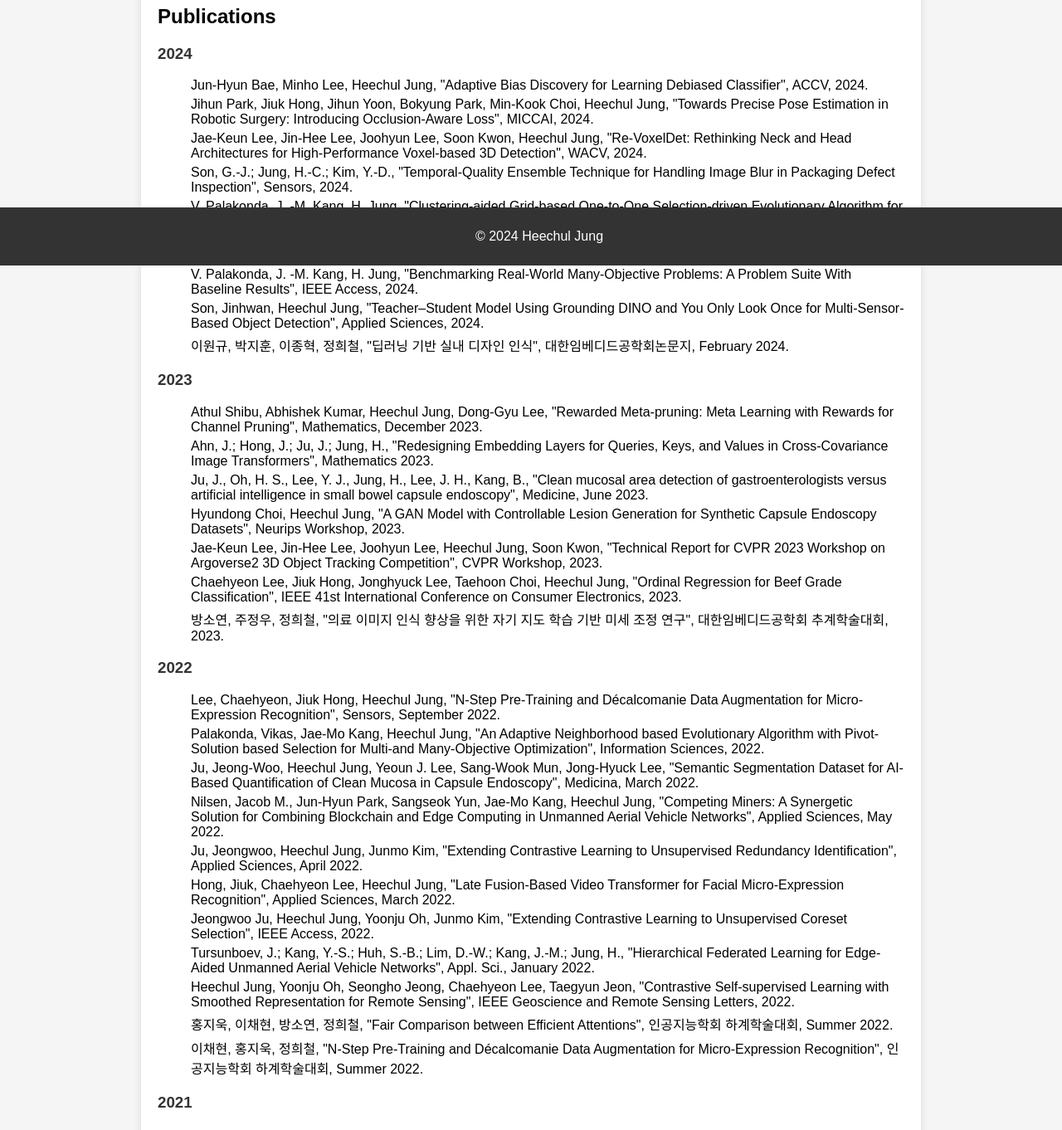
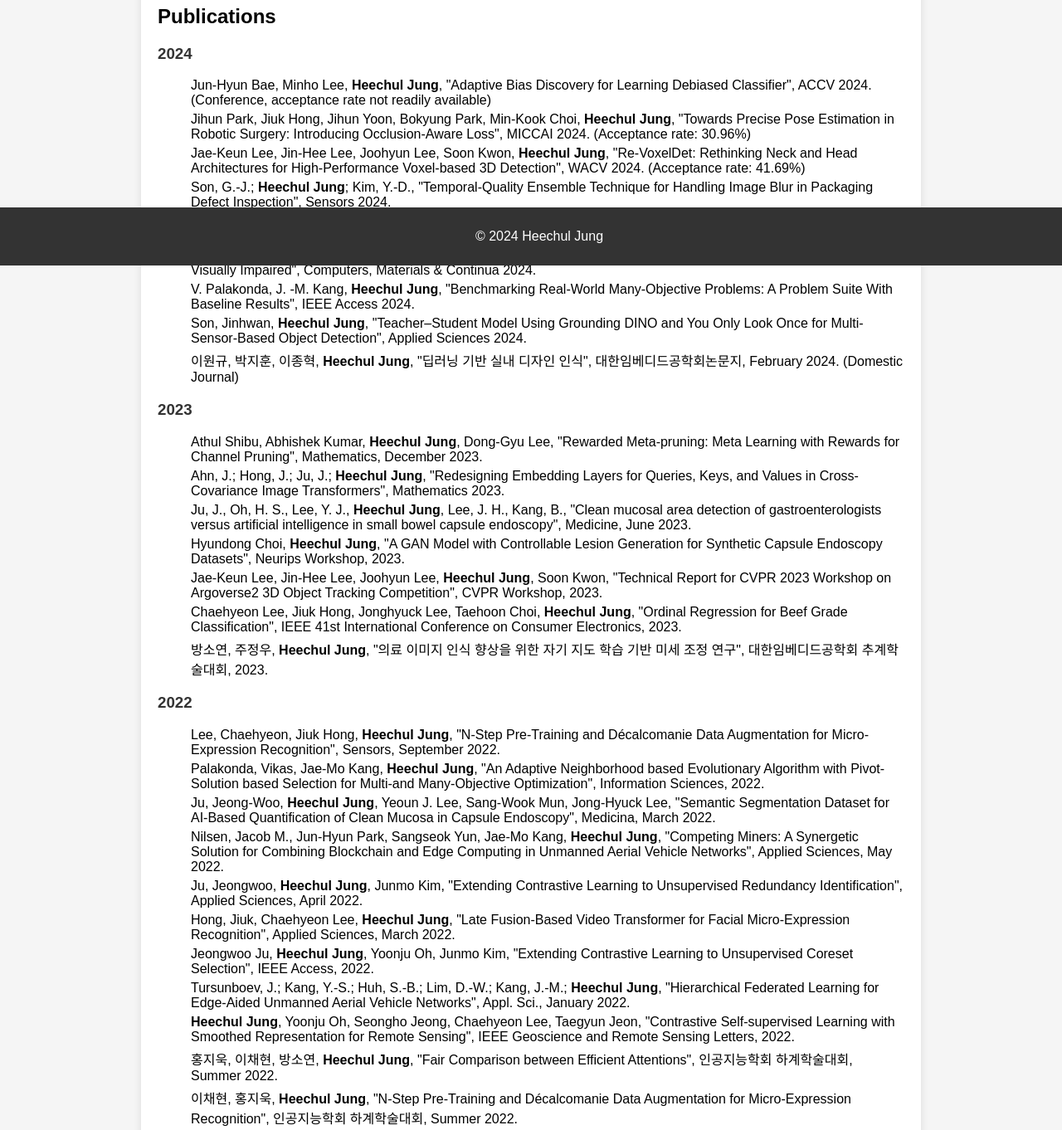
Before and after one commit to heechul-knu/heechul-github.io, a plain HTML site: page index.html in a window 1280 px wide. Shown: the part 480-1842 px from the top of the page at 83% size. Drawn offline with Linux system fonts and the light colour scheme.

Commit message:
Update index.html

```diff
--- a/index.html
+++ b/index.html
@@ -76,41 +76,44 @@
     <section id="publications">
         <h2>Publications</h2>
         <h3>2024</h3>
-        <ul>
-<li>Jun-Hyun Bae, Minho Lee, Heechul Jung, "Adaptive Bias Discovery for Learning Debiased Classifier", ACCV, 2024.</li>
-<li>Jihun Park, Jiuk Hong, Jihun Yoon, Bokyung Park, Min-Kook Choi, Heechul Jung, "Towards Precise Pose Estimation in Robotic Surgery: Introducing Occlusion-Aware Loss", MICCAI, 2024.</li>
-<li>Jae-Keun Lee, Jin-Hee Lee, Joohyun Lee, Soon Kwon, Heechul Jung, "Re-VoxelDet: Rethinking Neck and Head Architectures for High-Performance Voxel-based 3D Detection", WACV, 2024.</li>
-<li>Son, G.-J.; Jung, H.-C.; Kim, Y.-D., "Temporal-Quality Ensemble Technique for Handling Image Blur in Packaging Defect Inspection", Sensors, 2024.</li>
-<li>V. Palakonda, J. -M. Kang, H. Jung, "Clustering-aided Grid-based One-to-One Selection-driven Evolutionary Algorithm for Multi/Many-objective Optimization", IEEE Access, 2024.</li>
-<li>S. Karshiev, S. Bang, S. Ryue, H. Jung, "Real-Time Object Detection and Face Recognition Application for the Visually Impaired", Computers, Materials & Continua, 2024.</li>
-<li>V. Palakonda, J. -M. Kang, H. Jung, "Benchmarking Real-World Many-Objective Problems: A Problem Suite With Baseline Results", IEEE Access, 2024.</li>
-<li>Son, Jinhwan, Heechul Jung, "Teacher–Student Model Using Grounding DINO and You Only Look Once for Multi-Sensor-Based Object Detection", Applied Sciences, 2024.</li>
-<li>이원규, 박지훈, 이종혁, 정희철, "딥러닝 기반 실내 디자인 인식", 대한임베디드공학회논문지, February 2024.</li>
-        </ul>
+<ul>
+  <li>Jun-Hyun Bae, Minho Lee, <strong>Heechul Jung</strong>, "Adaptive Bias Discovery for Learning Debiased Classifier", ACCV 2024. (Conference, acceptance rate not readily available)</li>
+  <li>Jihun Park, Jiuk Hong, Jihun Yoon, Bokyung Park, Min-Kook Choi, <strong>Heechul Jung</strong>, "Towards Precise Pose Estimation in Robotic Surgery: Introducing Occlusion-Aware Loss", MICCAI 2024. (Acceptance rate: 30.96%)</li>
+  <li>Jae-Keun Lee, Jin-Hee Lee, Joohyun Lee, Soon Kwon, <strong>Heechul Jung</strong>, "Re-VoxelDet: Rethinking Neck and Head Architectures for High-Performance Voxel-based 3D Detection", WACV 2024. (Acceptance rate: 41.69%)</li>
+  <li>Son, G.-J.; <strong>Heechul Jung</strong>; Kim, Y.-D., "Temporal-Quality Ensemble Technique for Handling Image Blur in Packaging Defect Inspection", Sensors 2024.</li>
+  <li>V. Palakonda, J. -M. Kang, <strong>Heechul Jung</strong>, "Clustering-aided Grid-based One-to-One Selection-driven Evolutionary Algorithm for Multi/Many-objective Optimization", IEEE Access 2024.</li>
+  <li>S. Karshiev, S. Bang, S. Ryue, <strong>Heechul Jung</strong>, "Real-Time Object Detection and Face Recognition Application for the Visually Impaired", Computers, Materials & Continua 2024.</li>
+  <li>V. Palakonda, J. -M. Kang, <strong>Heechul Jung</strong>, "Benchmarking Real-World Many-Objective Problems: A Problem Suite With Baseline Results", IEEE Access 2024.</li>
+  <li>Son, Jinhwan, <strong>Heechul Jung</strong>, "Teacher–Student Model Using Grounding DINO and You Only Look Once for Multi-Sensor-Based Object Detection", Applied Sciences 2024.</li>
+  <li>이원규, 박지훈, 이종혁, <strong>Heechul Jung</strong>, "딥러닝 기반 실내 디자인 인식", 대한임베디드공학회논문지, February 2024. (Domestic Journal)</li>
+</ul>
+
         <h3>2023</h3>
 <ul>
-  <li>Athul Shibu, Abhishek Kumar, Heechul Jung, Dong-Gyu Lee, "Rewarded Meta-pruning: Meta Learning with Rewards for Channel Pruning", Mathematics, December 2023.</li>
-  <li>Ahn, J.; Hong, J.; Ju, J.; Jung, H., "Redesigning Embedding Layers for Queries, Keys, and Values in Cross-Covariance Image Transformers", Mathematics 2023.</li>
-  <li>Ju, J., Oh, H. S., Lee, Y. J., Jung, H., Lee, J. H., Kang, B., "Clean mucosal area detection of gastroenterologists versus artificial intelligence in small bowel capsule endoscopy", Medicine, June 2023.</li>
-  <li>Hyundong Choi, Heechul Jung, "A GAN Model with Controllable Lesion Generation for Synthetic Capsule Endoscopy Datasets", Neurips Workshop, 2023.</li>
-  <li>Jae-Keun Lee, Jin-Hee Lee, Joohyun Lee, Heechul Jung, Soon Kwon, "Technical Report for CVPR 2023 Workshop on Argoverse2 3D Object Tracking Competition", CVPR Workshop, 2023.</li>
-  <li>Chaehyeon Lee, Jiuk Hong, Jonghyuck Lee, Taehoon Choi, Heechul Jung, "Ordinal Regression for Beef Grade Classification", IEEE 41st International Conference on Consumer Electronics, 2023.</li>
-  <li>방소연, 주정우, 정희철, "의료 이미지 인식 향상을 위한 자기 지도 학습 기반 미세 조정 연구", 대한임베디드공학회 추계학술대회, 2023.</li>
+  <li>Athul Shibu, Abhishek Kumar, <strong>Heechul Jung</strong>, Dong-Gyu Lee, "Rewarded Meta-pruning: Meta Learning with Rewards for Channel Pruning", Mathematics, December 2023.</li>
+  <li>Ahn, J.; Hong, J.; Ju, J.; <strong>Heechul Jung</strong>, "Redesigning Embedding Layers for Queries, Keys, and Values in Cross-Covariance Image Transformers", Mathematics 2023.</li>
+  <li>Ju, J., Oh, H. S., Lee, Y. J., <strong>Heechul Jung</strong>, Lee, J. H., Kang, B., "Clean mucosal area detection of gastroenterologists versus artificial intelligence in small bowel capsule endoscopy", Medicine, June 2023.</li>
+  <li>Hyundong Choi, <strong>Heechul Jung</strong>, "A GAN Model with Controllable Lesion Generation for Synthetic Capsule Endoscopy Datasets", Neurips Workshop, 2023.</li>
+  <li>Jae-Keun Lee, Jin-Hee Lee, Joohyun Lee, <strong>Heechul Jung</strong>, Soon Kwon, "Technical Report for CVPR 2023 Workshop on Argoverse2 3D Object Tracking Competition", CVPR Workshop, 2023.</li>
+  <li>Chaehyeon Lee, Jiuk Hong, Jonghyuck Lee, Taehoon Choi, <strong>Heechul Jung</strong>, "Ordinal Regression for Beef Grade Classification", IEEE 41st International Conference on Consumer Electronics, 2023.</li>
+  <li>방소연, 주정우, <strong>Heechul Jung</strong>, "의료 이미지 인식 향상을 위한 자기 지도 학습 기반 미세 조정 연구", 대한임베디드공학회 추계학술대회, 2023.</li>
 </ul>
+
         <h3>2022</h3>
 <ul>
-  <li>Lee, Chaehyeon, Jiuk Hong, Heechul Jung, "N-Step Pre-Training and Décalcomanie Data Augmentation for Micro-Expression Recognition", Sensors, September 2022.</li>
-  <li>Palakonda, Vikas, Jae-Mo Kang, Heechul Jung, "An Adaptive Neighborhood based Evolutionary Algorithm with Pivot-Solution based Selection for Multi-and Many-Objective Optimization", Information Sciences, 2022.</li>
-  <li>Ju, Jeong-Woo, Heechul Jung, Yeoun J. Lee, Sang-Wook Mun, Jong-Hyuck Lee, "Semantic Segmentation Dataset for AI-Based Quantification of Clean Mucosa in Capsule Endoscopy", Medicina, March 2022.</li>
-  <li>Nilsen, Jacob M., Jun-Hyun Park, Sangseok Yun, Jae-Mo Kang, Heechul Jung, "Competing Miners: A Synergetic Solution for Combining Blockchain and Edge Computing in Unmanned Aerial Vehicle Networks", Applied Sciences, May 2022.</li>
-  <li>Ju, Jeongwoo, Heechul Jung, Junmo Kim, "Extending Contrastive Learning to Unsupervised Redundancy Identification", Applied Sciences, April 2022.</li>
-  <li>Hong, Jiuk, Chaehyeon Lee, Heechul Jung, "Late Fusion-Based Video Transformer for Facial Micro-Expression Recognition", Applied Sciences, March 2022.</li>
-  <li>Jeongwoo Ju, Heechul Jung, Yoonju Oh, Junmo Kim, "Extending Contrastive Learning to Unsupervised Coreset Selection", IEEE Access, 2022.</li>
-  <li>Tursunboev, J.; Kang, Y.-S.; Huh, S.-B.; Lim, D.-W.; Kang, J.-M.; Jung, H., "Hierarchical Federated Learning for Edge-Aided Unmanned Aerial Vehicle Networks", Appl. Sci., January 2022.</li>
-  <li>Heechul Jung, Yoonju Oh, Seongho Jeong, Chaehyeon Lee, Taegyun Jeon, "Contrastive Self-supervised Learning with Smoothed Representation for Remote Sensing", IEEE Geoscience and Remote Sensing Letters, 2022.</li>
-  <li>홍지욱, 이채현, 방소연, 정희철, "Fair Comparison between Efficient Attentions", 인공지능학회 하계학술대회, Summer 2022.</li>
-  <li>이채현, 홍지욱, 정희철, "N-Step Pre-Training and Décalcomanie Data Augmentation for Micro-Expression Recognition", 인공지능학회 하계학술대회, Summer 2022.</li>
+  <li>Lee, Chaehyeon, Jiuk Hong, <strong>Heechul Jung</strong>, "N-Step Pre-Training and Décalcomanie Data Augmentation for Micro-Expression Recognition", Sensors, September 2022.</li>
+  <li>Palakonda, Vikas, Jae-Mo Kang, <strong>Heechul Jung</strong>, "An Adaptive Neighborhood based Evolutionary Algorithm with Pivot-Solution based Selection for Multi-and Many-Objective Optimization", Information Sciences, 2022.</li>
+  <li>Ju, Jeong-Woo, <strong>Heechul Jung</strong>, Yeoun J. Lee, Sang-Wook Mun, Jong-Hyuck Lee, "Semantic Segmentation Dataset for AI-Based Quantification of Clean Mucosa in Capsule Endoscopy", Medicina, March 2022.</li>
+  <li>Nilsen, Jacob M., Jun-Hyun Park, Sangseok Yun, Jae-Mo Kang, <strong>Heechul Jung</strong>, "Competing Miners: A Synergetic Solution for Combining Blockchain and Edge Computing in Unmanned Aerial Vehicle Networks", Applied Sciences, May 2022.</li>
+  <li>Ju, Jeongwoo, <strong>Heechul Jung</strong>, Junmo Kim, "Extending Contrastive Learning to Unsupervised Redundancy Identification", Applied Sciences, April 2022.</li>
+  <li>Hong, Jiuk, Chaehyeon Lee, <strong>Heechul Jung</strong>, "Late Fusion-Based Video Transformer for Facial Micro-Expression Recognition", Applied Sciences, March 2022.</li>
+  <li>Jeongwoo Ju, <strong>Heechul Jung</strong>, Yoonju Oh, Junmo Kim, "Extending Contrastive Learning to Unsupervised Coreset Selection", IEEE Access, 2022.</li>
+  <li>Tursunboev, J.; Kang, Y.-S.; Huh, S.-B.; Lim, D.-W.; Kang, J.-M.; <strong>Heechul Jung</strong>, "Hierarchical Federated Learning for Edge-Aided Unmanned Aerial Vehicle Networks", Appl. Sci., January 2022.</li>
+  <li><strong>Heechul Jung</strong>, Yoonju Oh, Seongho Jeong, Chaehyeon Lee, Taegyun Jeon, "Contrastive Self-supervised Learning with Smoothed Representation for Remote Sensing", IEEE Geoscience and Remote Sensing Letters, 2022.</li>
+  <li>홍지욱, 이채현, 방소연, <strong>Heechul Jung</strong>, "Fair Comparison between Efficient Attentions", 인공지능학회 하계학술대회, Summer 2022.</li>
+  <li>이채현, 홍지욱, <strong>Heechul Jung</strong>, "N-Step Pre-Training and Décalcomanie Data Augmentation for Micro-Expression Recognition", 인공지능학회 하계학술대회, Summer 2022.</li>
 </ul>
+
         <h3>2021</h3>
 
 
```
